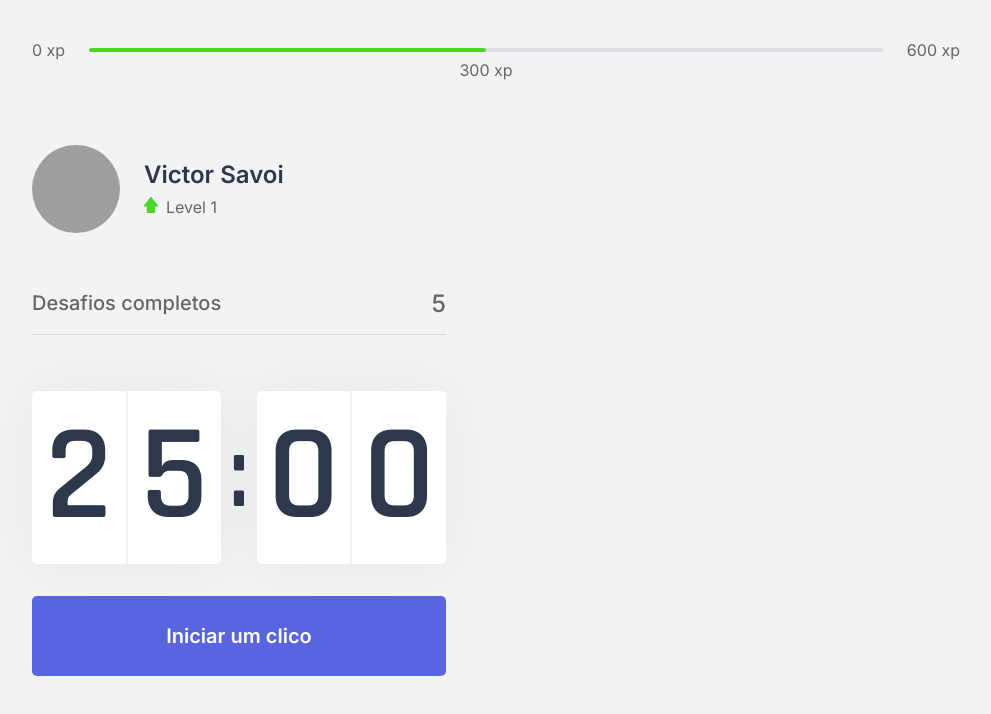
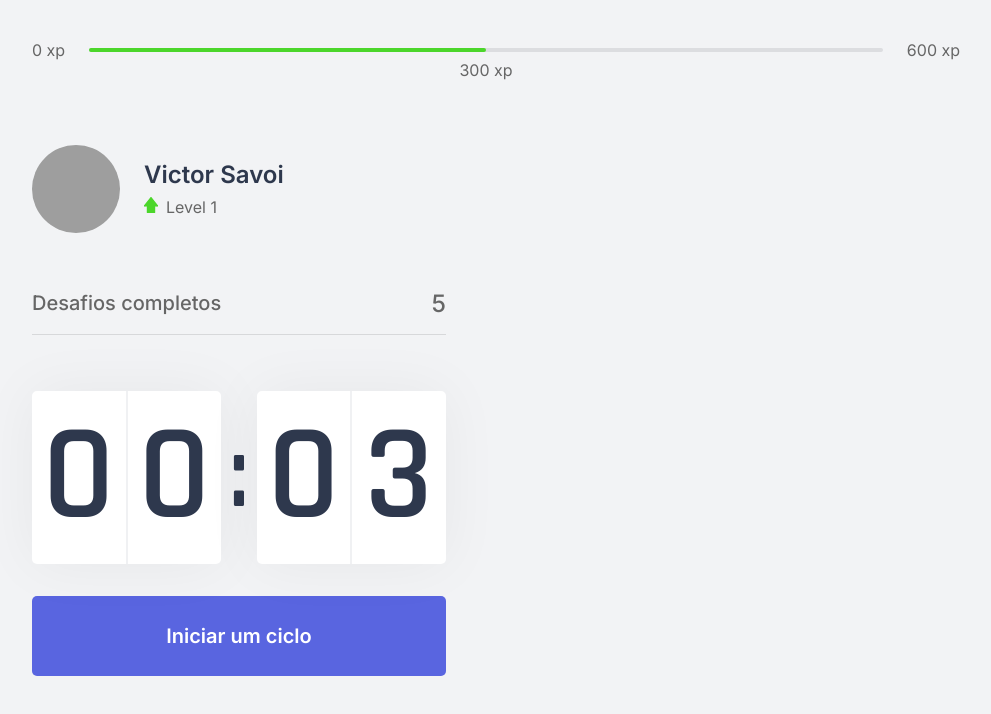
Before and after one commit to victorssr/nlw4-nextjs, a Next.js app: page / in a window 1280 px wide. Shown: the top 714 px of the page, without its empty margins (144-1135 px from the left). Built offline with nearby package versions, Linux system fonts and the light colour scheme; grey boxes are pictures that could not be loaded.

Commit message:
Countdown finished

```diff
--- a/src/components/Countdown.tsx
+++ b/src/components/Countdown.tsx
@@ -1,27 +1,39 @@
 import { useEffect, useState } from 'react';
 import styles from '../styles/components/Countdown.module.css';
 
+let countdownTimeout: NodeJS.Timeout;
+
 export function Countdown() {
-    const [time, setTime] = useState(25 * 60);
-    const [active, setActive] = useState(false);
+    const [time, setTime] = useState(0.05 * 60);
+    const [isActive, setIsActive] = useState(false);
+    const [hasFinished, setHasFinished] = useState(false);
 
-    const minutes = time / 60;
+    const minutes = Math.floor(time / 60);
     const seconds = time % 60;
 
-    const [minuteLeft, minuteRight] = minutes.toString().padStart(2, '0').split('');
-    const [secondLeft, secondRight] = seconds.toString().padStart(2, '0').split('');
+    const [minuteLeft, minuteRight] = String(minutes).padStart(2, '0').split('');
+    const [secondLeft, secondRight] = String(seconds).padStart(2, '0').split('');
 
     function startCountdown() {
-        setActive(true);
+        setIsActive(true);
+    }
+
+    function resetCountdown() {
+        clearTimeout(countdownTimeout);
+        setIsActive(false);
+        setTime(0.1 * 60);
     }
 
     useEffect(() => {
-        if (active && time > 0) {
-            setTimeout(() => {
+        if (isActive && time > 0) {
+            countdownTimeout = setTimeout(() => {
                 setTime(time - 1)
             }, 1000);
+        } else if (isActive && time === 0) {
+            setHasFinished(true);
+            setIsActive(false);
         }
-    }, [active, time]);
+    }, [isActive, time]);
 
     return (
         <div>
@@ -37,10 +49,33 @@
                 </div>
             </div>
 
-            <button type="button" className={styles.countdownButton}
-                onClick={startCountdown}>
-                Iniciar um clico
-            </button>
+            { hasFinished ? (
+                <button
+                    disabled
+                    className={styles.countdownButton}
+                >
+                    Ciclo encerrado
+                </button>
+            ) : (
+                    <>
+                        { isActive ? (
+                            <button
+                                type="button"
+                                className={`${styles.countdownButton} ${styles.countdownButtonActive}`}
+                                onClick={resetCountdown}>
+                                Abandonar ciclo
+                            </button>
+                        ) : (
+                                <button
+                                    type="button"
+                                    className={styles.countdownButton}
+                                    onClick={startCountdown}>
+                                    Iniciar um ciclo
+                                </button>
+                            )}
+                    </>
+                )
+            }
         </div>
     );
 }
--- a/src/styles/components/Countdown.module.css
+++ b/src/styles/components/Countdown.module.css
@@ -54,3 +54,19 @@
 .countdownButton:hover {
     background: var(--blue-dark);
 }
+
+.countdownButtonActive {
+    background-color: var(--white);
+    color: var(--title);
+}
+
+.countdownButtonActive:not(:disabled):hover {
+    background: var(--red);
+    color: var(--white)
+}
+
+.countdownButton:disabled {
+    background: var(--white);
+    color: var(--text);
+    cursor: not-allowed;
+}
```
